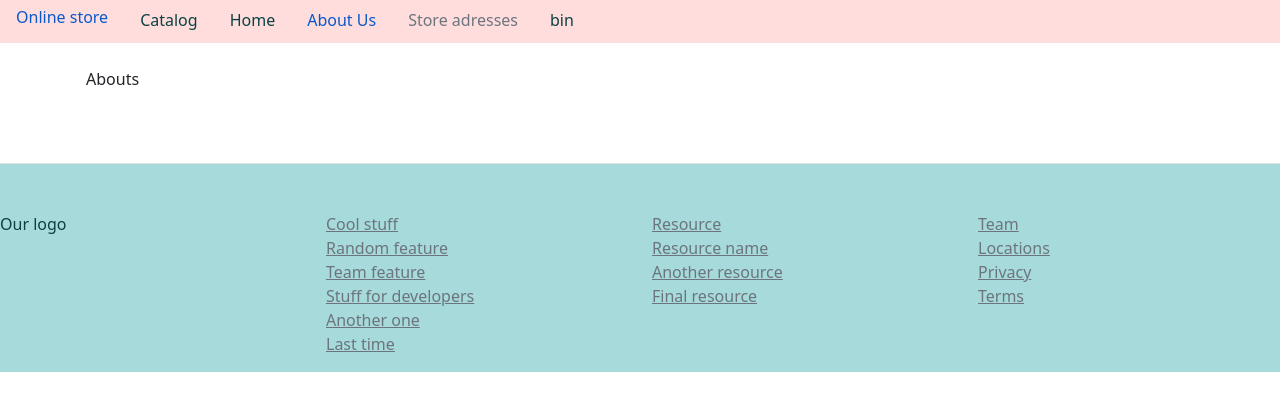
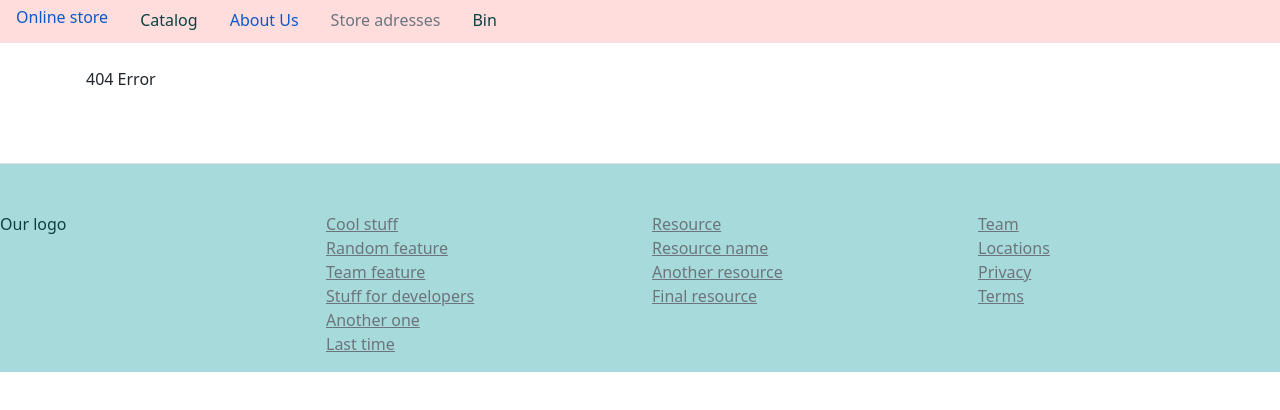
Before and after one commit to yusia/online-store, a website built with webpack: page index.html in a window 1280 px wide. Both pictures are taken after a click on the link "About Us". Built offline with nearby package versions, Linux system fonts and the light colour scheme.

Commit message:
refactor: change init router

```diff
--- a/index.html
+++ b/index.html
@@ -12,12 +12,10 @@
   <header>
     <nav class="nav">
       <h1 class="nav-link">Online store</h1>
-
       <a class="nav-link active" aria-current="page" href="#catalog">Catalog</a>
-      <a class="nav-link" href="#home">Home</a>
       <a class="nav-link" href="#about">About Us</a>
       <a class="nav-link disabled">Store adresses</a>
-      <div class="nav-link">bin</div>
+      <a class="nav-link" href="#bin">Bin</a>
     </nav>
   </header>
 
--- a/src/components/app/app.ts
+++ b/src/components/app/app.ts
@@ -1,16 +1,14 @@
 import Router from "../router/router";
 import Route from "../router/route";
 
+import CatalogView from '../views/catalog/catalog.view';
+import Bin from '../views/bin/bin.view'
 export default class App {
-  constructor() {
-  }
-
   public start(): void {
-    var router = new Router([
-      new Route('home', 'home'),
-      new Route('about', 'about'),
-      new Route('catalog', 'catalog', true)
+    const router = new Router([
+      new Route('bin', 'bin', new Bin()),
+      new Route('catalog', 'catalog',new CatalogView(), true),
     ]);
-    console.log("Application started");
+    router.init();
   }
 }
--- a/src/components/router/route.ts
+++ b/src/components/router/route.ts
@@ -1,6 +1,8 @@
+import View from "../../global/view.interface";
+
 export default class Route {
   default: boolean | undefined = false;
-  constructor(private name: string, public htmlName: string, defaultRoute?: boolean) {
+  constructor(private name: string, public htmlName: string, public instance: View, defaultRoute?: boolean) {
     this.default = defaultRoute;
   }
   isActiveRoute(hashedPath: string) {
--- a/src/components/router/router.ts
+++ b/src/components/router/router.ts
@@ -1,62 +1,29 @@
 import Route from "./route";
-import about from '../views/about.html';
-import home from '../views/home.html';
-import catalog from '../views/catalog/catalog.html';
-import notFounded from '../views/notFound.html';
-
-type r = {
-  [index: string]: string;
-};
-const routesInner: r = {
-  "about": about,
-  "home": home,
-  "catalog": catalog,
-  notFounded: notFounded,
-}
+import NotFoundPageView from '../views/404page/notFoundPage.view'
+import View from '../../global/view.interface';
 
 export default class Router {
-  rootElem: HTMLElement;
+  rootElemId: string;
   constructor(private routes: Route[]) {
-    this.rootElem = document.getElementById('app') as HTMLElement;
-    this.init();
-  }
-
-  public setContent(responseText: string) {
-    this.rootElem.innerHTML = responseText;
-  }
-  private onHashChange() {
-    var r = this.routes;
-    this.hasChanged();
+    this.rootElemId = 'app';
   }
 
   init() {
-    window.addEventListener('hashchange', this.onHashChange.bind(this));
+    window.addEventListener('hashchange', () => this.hasChanged());
     this.hasChanged();
   }
 
   hasChanged() {
-    const r = this.routes;
+    let routeInstance = new NotFoundPageView();
     if (window.location.hash.length > 0) {
-      for (let i = 0, length = r.length; i < length; i++) {
-        const route = r[i];
-        if (route.isActiveRoute(window.location.hash.substr(1))) {
-          this.goToRoute(route.htmlName);
-          break;
-        }else{
-          this.goToRoute("notFounded");
-        }
-      }
+      routeInstance = this.routes.filter((r) => r.isActiveRoute(window.location.hash.substr(1)))[0]?.instance ?? routeInstance;
     } else {
-      for (var i = 0, length = r.length; i < length; i++) {
-        var route = r[i];
-        if (route.default) {
-          this.goToRoute(route.htmlName);
-        }
-      }
+      routeInstance = this.routes.filter((r) => r.default)[0]?.instance;
     }
+    this.goToRoute(routeInstance);
   }
-  goToRoute(htmlName: string) {
-    this.setContent(routesInner[htmlName]);
 
+  goToRoute(view: View) {
+    view.loadContent('app');
   }
-};
+}
--- /dev/null
+++ b/src/components/views/404page/notFoundPage.view.ts
@@ -0,0 +1,10 @@
+import content from '../404page/notFound.html';
+import View from '../../../global/view.interface'
+
+export default class NotFoundPageView implements View{
+
+  loadContent(rootElem:string): void {
+    const rootElemHtml = document.getElementById(rootElem) as HTMLElement;
+    rootElemHtml.innerHTML = content;
+  }
+}
--- a/src/components/views/about.html
+++ /dev/null
@@ -1 +0,0 @@
-<div>Abouts</div>
--- /dev/null
+++ b/src/components/views/bin/bin.html
@@ -0,0 +1 @@
+<div>Your need to select product to buy</div>
--- /dev/null
+++ b/src/components/views/bin/bin.view.ts
@@ -0,0 +1,10 @@
+import content from '../bin/bin.html';
+import View from '../../../global/view.interface'
+
+export default class Bin implements View{
+
+  loadContent(rootElem:string): void {
+    const rootElemHtml = document.getElementById(rootElem) as HTMLElement;
+    rootElemHtml.innerHTML = content;
+  }
+}
--- /dev/null
+++ b/src/components/views/catalog/catalog.view.ts
@@ -0,0 +1,10 @@
+import catalog from '../catalog/catalog.html';
+import View from '../../../global/view.interface'
+
+export default class CatalogView implements View{
+
+  loadContent(rootElem:string): void {
+    const rootElemHtml = document.getElementById(rootElem) as HTMLElement;
+    rootElemHtml.innerHTML = catalog;
+  }
+}
--- a/src/components/views/home.html
+++ /dev/null
@@ -1 +0,0 @@
-<div>Home</div>
--- /dev/null
+++ b/src/global/view.interface.ts
@@ -0,0 +1,3 @@
+export default interface View {
+  loadContent(rootElem:string): void;
+}
```
Also changed, not shown: src/components/views/404page/notFound.html (renamed from src/components/views/notFound.html).
